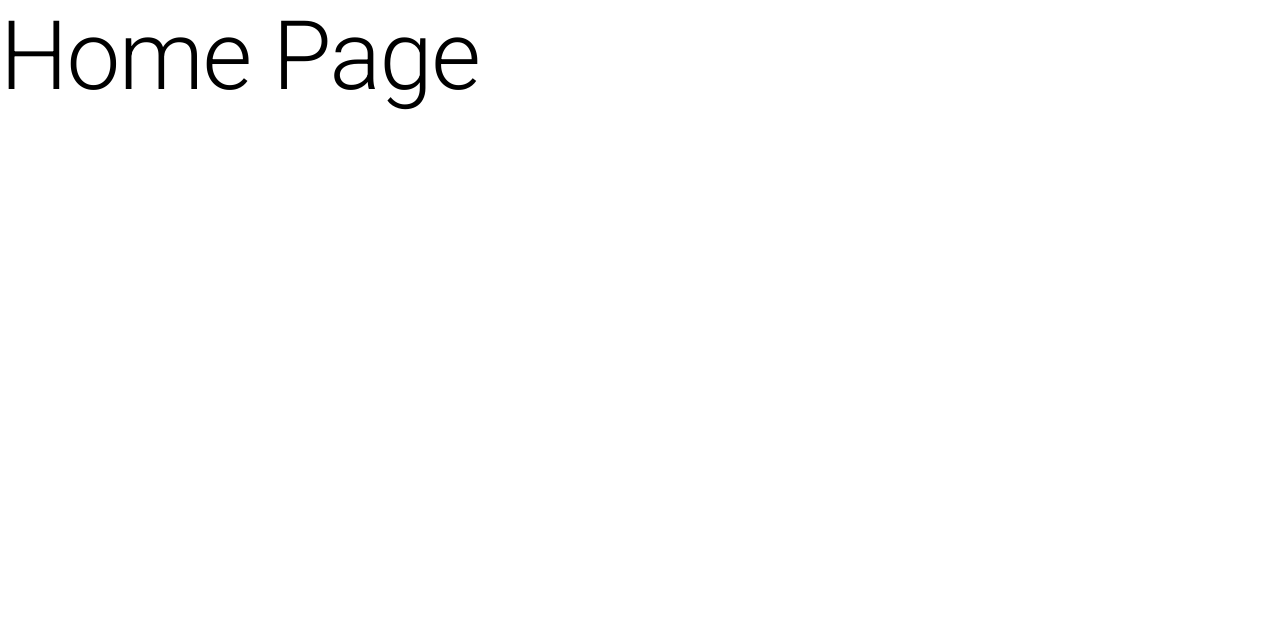
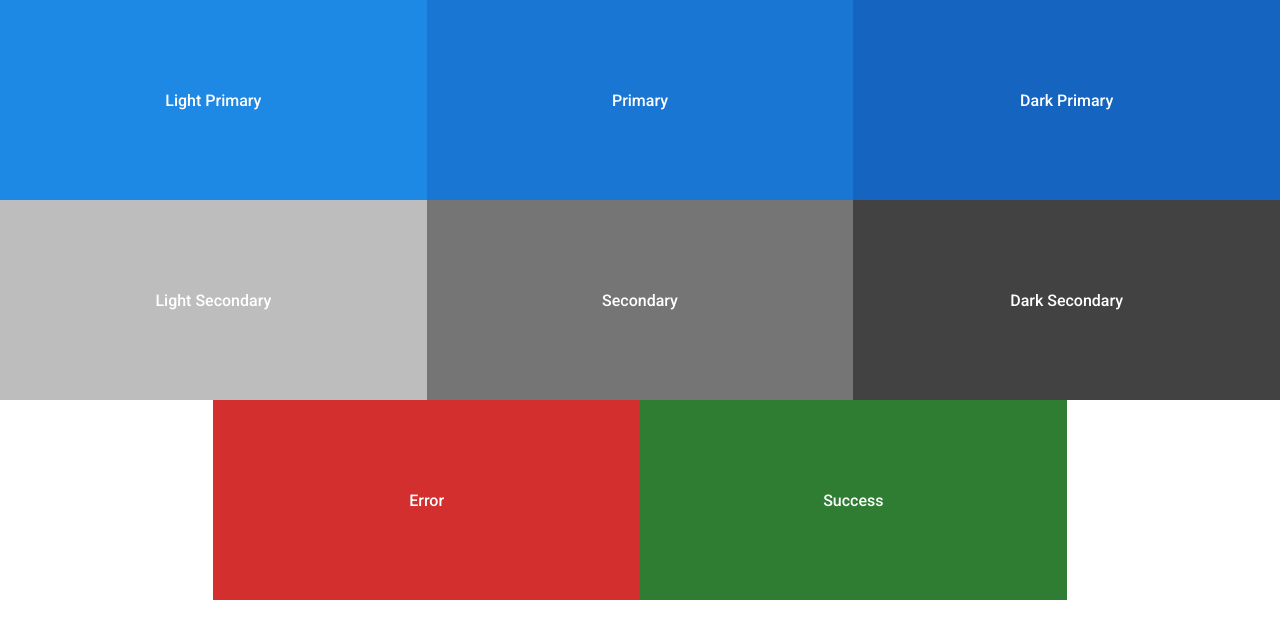
Before and after one commit to iTech-Hackathon/Task-Management, a React (Create React App) app: page / in a window 1280 px wide. Shown: the top 638 px of the page. Built offline with nearby package versions, Linux system fonts and the light colour scheme.

Commit message:
Add: Color Palette

```diff
--- a/src/App.js
+++ b/src/App.js
@@ -1,9 +1,11 @@
-import { BrowserRouter, Routes, Route } from 'react-router-dom';
-import HomePage from './pages/HomePage';
 import '@fontsource/roboto/300.css';
 import '@fontsource/roboto/400.css';
 import '@fontsource/roboto/500.css';
 import '@fontsource/roboto/700.css';
+import { BrowserRouter, Routes, Route } from 'react-router-dom';
+import { ThemeProvider } from '@mui/material';
+import theme from './theme';
+import HomePage from './pages/HomePage';
 
 const App = () => {
   document.body.style.margin = 0;
@@ -11,11 +13,13 @@ const App = () => {
   document.body.style.fontFamily = 'Roboto';
 
   return (
-    <BrowserRouter>
-      <Routes>
-        <Route path="/" element={<HomePage />} />
-      </Routes>
-    </BrowserRouter>
+    <ThemeProvider theme={theme}>
+      <BrowserRouter>
+        <Routes>
+          <Route path='/' element={<HomePage />} />
+        </Routes>
+      </BrowserRouter>
+    </ThemeProvider>
   );
 };
 
--- a/src/pages/HomePage.js
+++ b/src/pages/HomePage.js
@@ -1,7 +1,54 @@
-import { Typography } from '@mui/material';
+import { Box, Grid, Typography } from '@mui/material';
 
 const HomePage = () => {
-  return <Typography variant='h1'>Home Page</Typography>;
+  const ColoredBox = ({ children, color, textColor }) => {
+    return (
+      <Grid
+        item
+        xs={4}
+        height={200}
+        sx={{
+          backgroundColor: color,
+          color: textColor,
+          display: 'flex',
+          justifyContent: 'center',
+          alignItems: 'center',
+          fontWeight: 500,
+        }}
+      >
+        {children}
+      </Grid>
+    );
+  };
+
+  return (
+    <Grid container justifyContent='center'>
+      <ColoredBox color='primary.light' textColor='white'>
+        Light Primary
+      </ColoredBox>
+      <ColoredBox color='primary.main' textColor='white'>
+        Primary
+      </ColoredBox>
+      <ColoredBox color='primary.dark' textColor='white'>
+        Dark Primary
+      </ColoredBox>
+      <ColoredBox color='secondary.light' textColor='white'>
+        Light Secondary
+      </ColoredBox>
+      <ColoredBox color='secondary.main' textColor='white'>
+        Secondary
+      </ColoredBox>
+      <ColoredBox color='secondary.dark' textColor='white'>
+        Dark Secondary
+      </ColoredBox>
+      <ColoredBox color='error.main' textColor='white'>
+        Error
+      </ColoredBox>
+      <ColoredBox color='success.main' textColor='white'>
+        Success
+      </ColoredBox>
+    </Grid>
+  );
 };
 
 export default HomePage;
--- /dev/null
+++ b/src/theme.js
@@ -0,0 +1,29 @@
+import { createTheme } from '@mui/material';
+
+export default createTheme({
+  palette: {
+    primary: {
+      main: '#1976D2',
+      light: '#1E88E5',
+      dark: '#1565C0',
+      contrastText: '#FFFFFF',
+    },
+    secondary: {
+      main: '#757575',
+      light: '#BDBDBD',
+      dark: '#424242',
+    },
+    background: {
+      default: '#FFFFFF',
+      paper: '#FFFFFF',
+    },
+    error: {
+      main: '#D32F2F',
+      contrastText: '#FFFFFF',
+    },
+    success: {
+      main: '#2E7D32',
+      contrastText: '#FFFFFF',
+    },
+  },
+});
```
